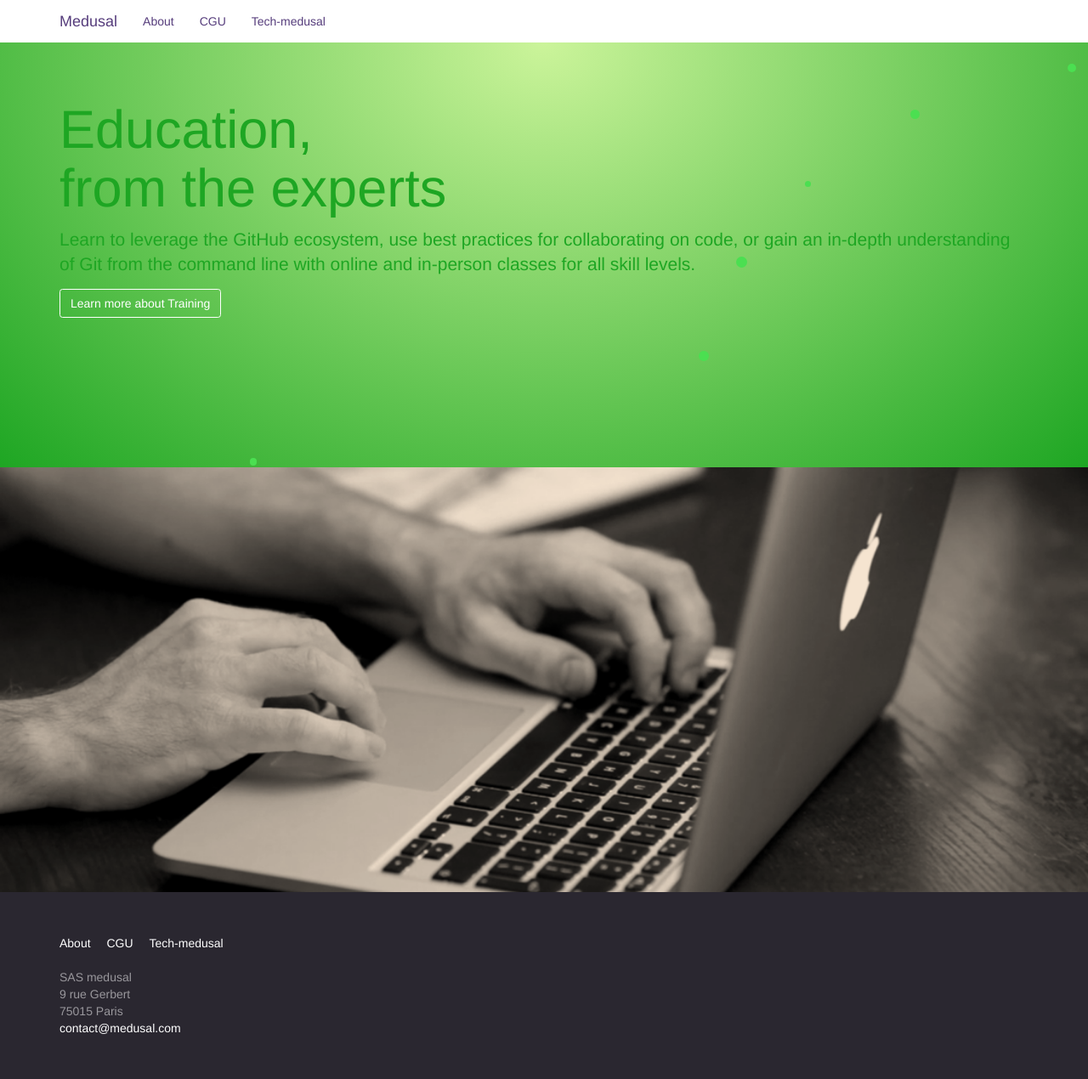
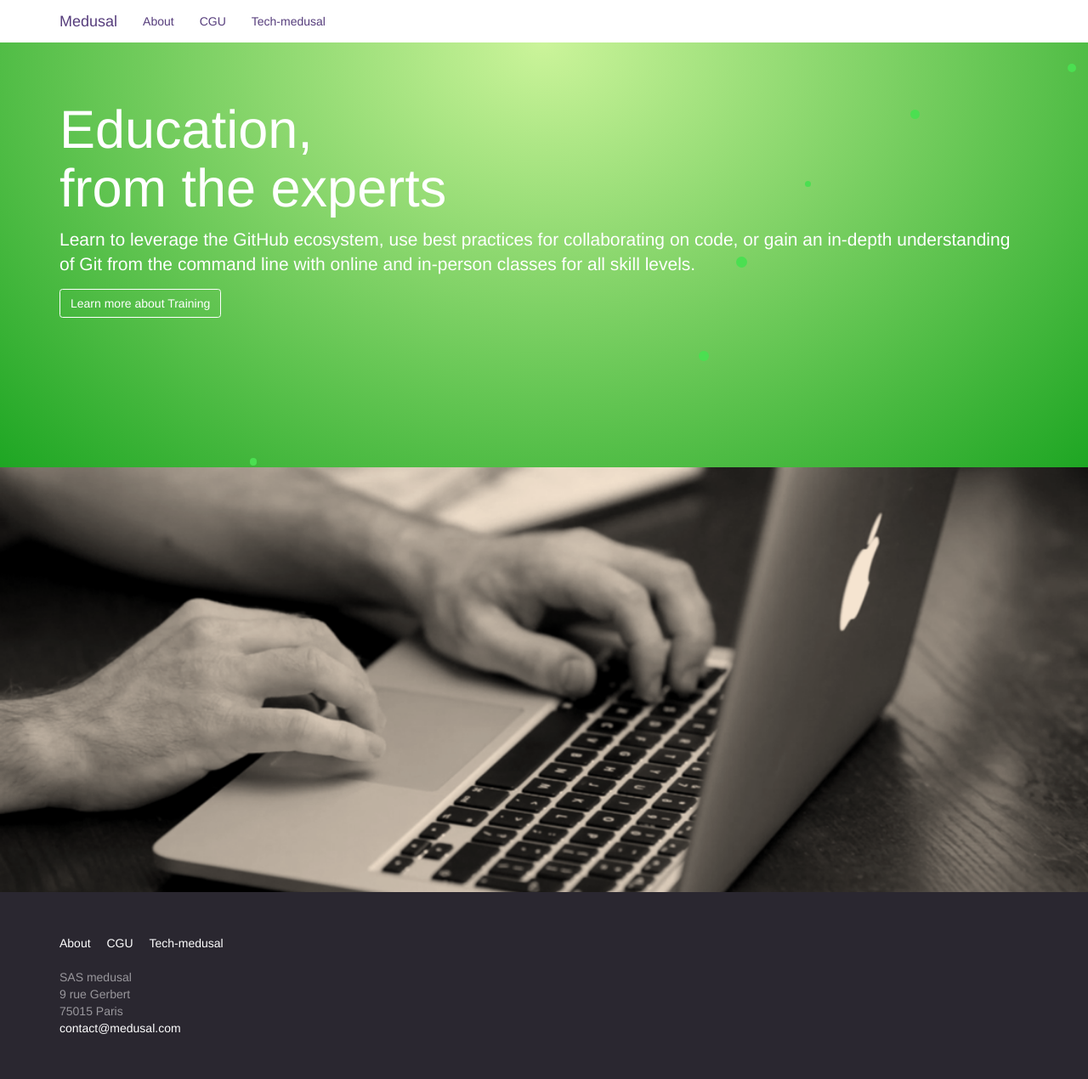
Before and after one commit to medusal/medusal.github.io, a Jekyll site: the page built from index.html, in a window 1280 px wide. Shown: the whole page at 85% size. Built offline with Jekyll 4.4.1, drawn with Linux system fonts in a browser that asks for light colours.

Commit message:
fix colors

```diff
--- a/css/main.scss
+++ b/css/main.scss
@@ -27,7 +27,7 @@
 }
 
 .white {
-  color: white;
+  color: white !important;
 }
 
 .btn-outline-white {
--- a/index.html
+++ b/index.html
@@ -5,11 +5,11 @@ layout: home
 <div class="home">
   <section class="green-light bubbles white jumbotron" style="height: 500px">
     <div class="container">
-      <h1>Education, <br/>
+      <h1 class="white">Education, <br/>
         from the experts
       </h1>
-      <p class="lead">Learn to leverage the GitHub ecosystem, use best practices for collaborating on code, or gain an in-depth understanding of Git from the command line with online and in-person classes for all skill levels.</p>
-      <a href="/about" class="btn btn-outline btn-outline-white">Learn more about Training</a>
+      <p class="lead white">Learn to leverage the GitHub ecosystem, use best practices for collaborating on code, or gain an in-depth understanding of Git from the command line with online and in-person classes for all skill levels.</p>
+      <a href="/about" class="btn btn-outline-white">Learn more about Training</a>
     </div>
   </section>
   <section class="wallpaper-background" style="height: 500px">
```
